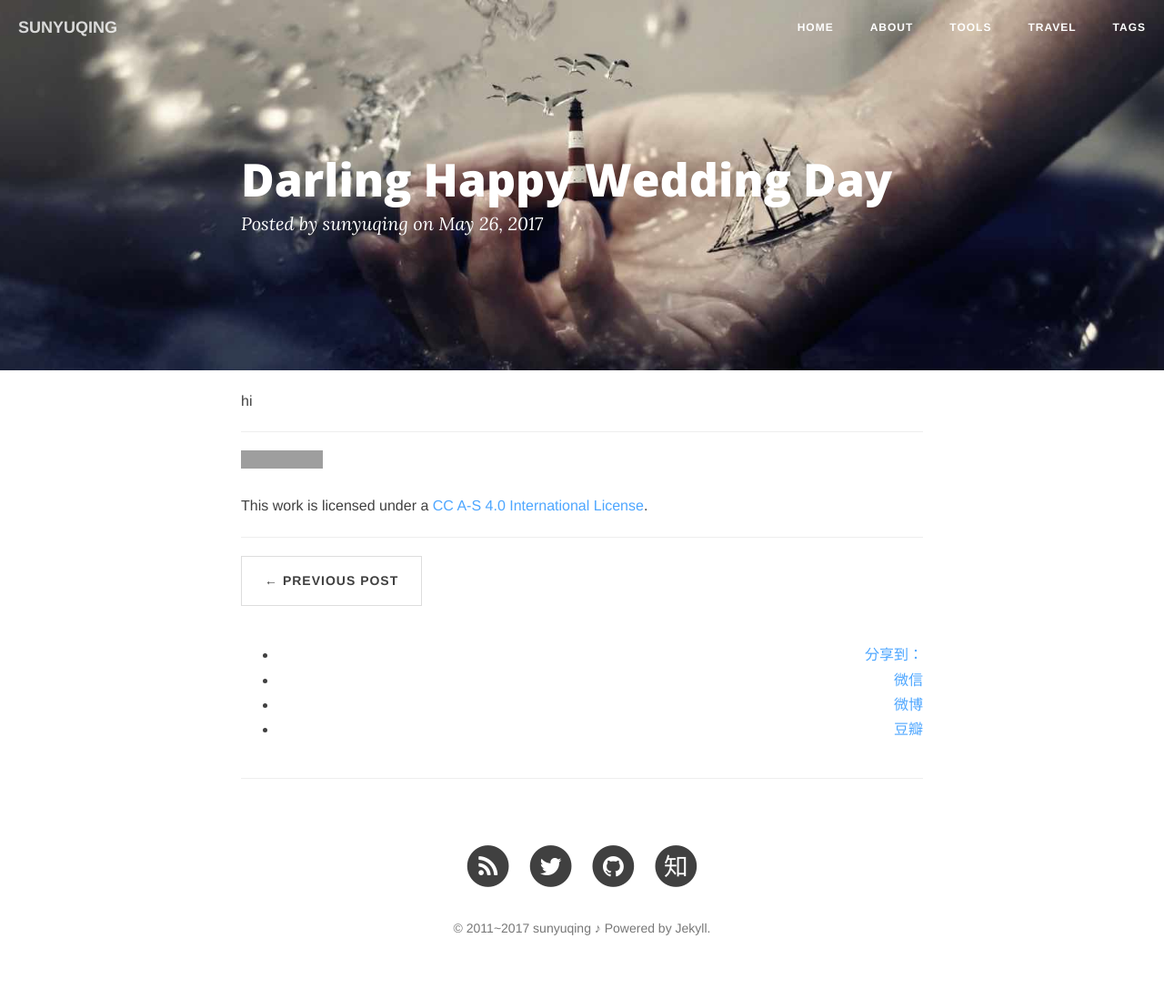
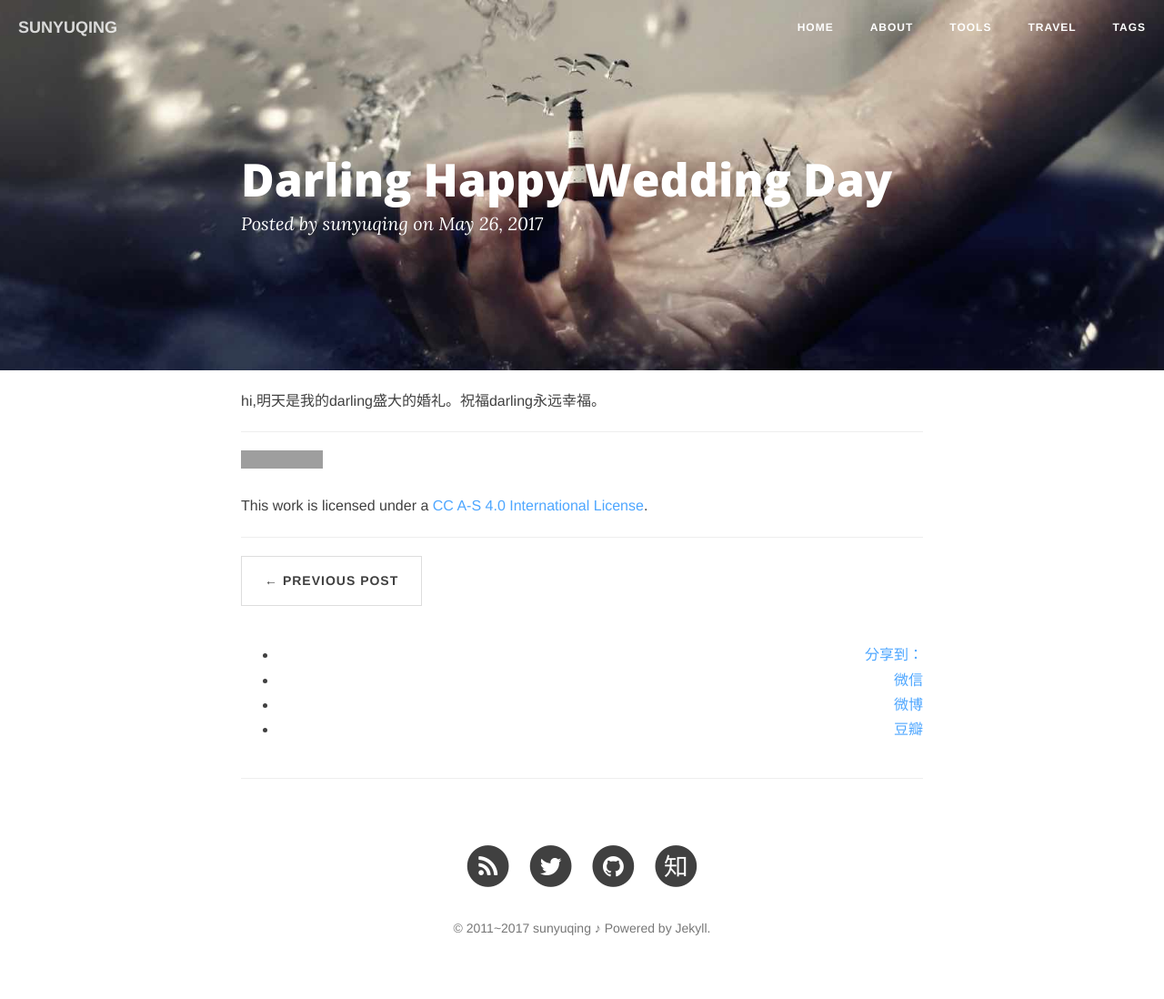
Before and after one commit to SunYuqing/SunYuqing.github.io, a Jekyll site: the page _posts/2017-05-26-darling-happy-wedding-day.html, which Jekyll copies as it is, in a window 1280 px wide. Shown: the whole page at 91% size. Built offline with Jekyll 4.4.1, drawn with Linux system fonts in a browser that asks for light colours; nearby versions of some CDN libraries; comment, search, counter and statistics services are not loaded; grey boxes are pictures that could not be loaded.

Commit message:
happy wedding

```diff
--- a/_posts/2017-05-26-darling-happy-wedding-day.html
+++ b/_posts/2017-05-26-darling-happy-wedding-day.html
@@ -13,7 +13,7 @@
 </style>
 </head>
 <body>
-    hi
+    hi,明天是我的darling盛大的婚礼。祝福darling永远幸福。
 
 </body>
 </html>
```
